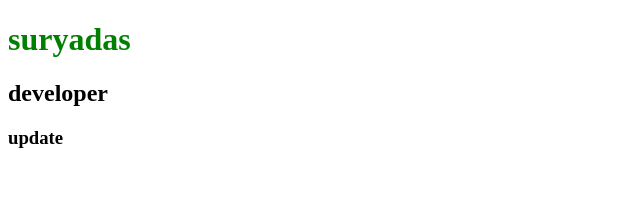
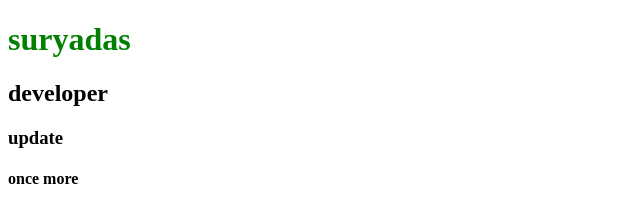
Before and after one commit to suryadas-TP/carousel, a plain HTML site: page index.html in a window 1280 px wide. Shown: the full height of the page, 0-640 px from the left. Drawn offline with Linux system fonts and the light colour scheme.

Commit message:
day four

```diff
--- a/index.html
+++ b/index.html
@@ -10,5 +10,6 @@
   <h1>suryadas</h1>
   <h2>developer</h2>
   <h3>update</h3>
+  <h4>once more</h4>
 </body>
 </html>
```
